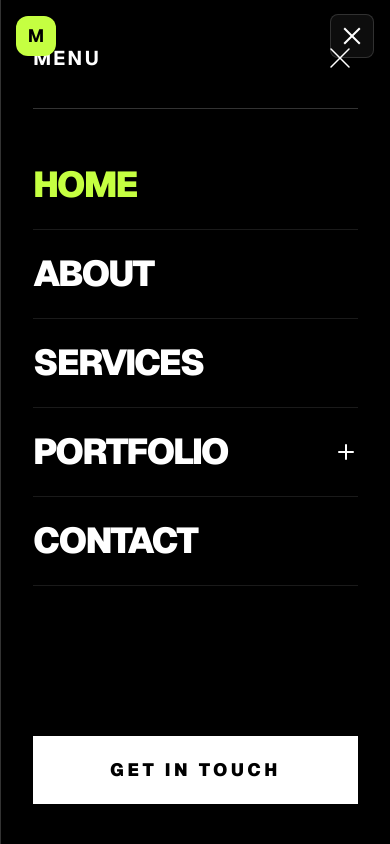
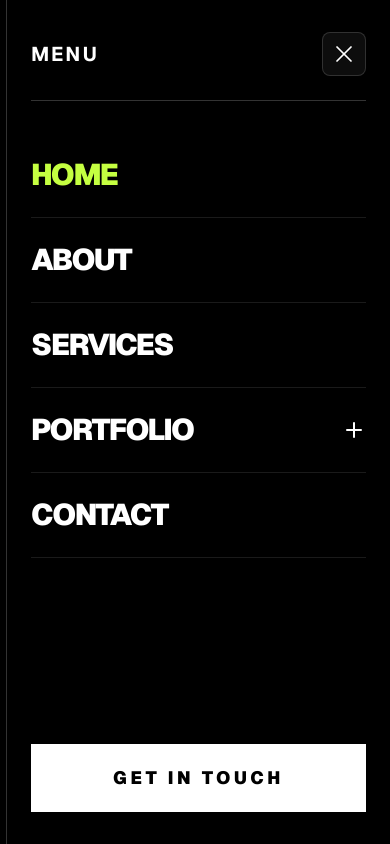
Before and after one commit to muneeraup/Portfolio, a Next.js app: page / in a window 390 px wide. Both pictures are taken after a click on the button "Menu". Shown: the top 844 px of the page. Built offline with nearby package versions, Linux system fonts and the light colour scheme.

Commit message:
Update portfolio

```diff
--- a/src/app/globals.css
+++ b/src/app/globals.css
@@ -22,13 +22,17 @@
 
 html {
   scroll-behavior: smooth;
+  overflow-x: clip;
+  max-width: 100%;
 }
 
 body {
   background: var(--background);
   color: var(--foreground);
   font-family: var(--font-geist-sans), system-ui, sans-serif;
-  overflow-x: hidden;
+  overflow-x: clip;
+  max-width: 100%;
+  position: relative;
 }
 
 ::selection {
--- a/src/app/layout.tsx
+++ b/src/app/layout.tsx
@@ -1,4 +1,4 @@
-import type { Metadata } from "next";
+import type { Metadata, Viewport } from "next";
 import { Geist, Geist_Mono } from "next/font/google";
 import AosInit from "@/components/AosInit";
 import "./globals.css";
@@ -17,6 +17,13 @@ export const metadata: Metadata = {
   title: "Muneer Ahmad | Full Stack Software Engineer",
   description:
     "Engineering modern and scalable software solutions. Transforming ideas into scalable, performant apps for real-world impact.",
+};
+
+export const viewport: Viewport = {
+  width: "device-width",
+  initialScale: 1,
+  maximumScale: 5,
+  viewportFit: "cover",
 };
 
 export default function RootLayout({
--- a/src/app/page.tsx
+++ b/src/app/page.tsx
@@ -13,9 +13,9 @@ import ScrollToTop from "@/components/ScrollToTop";
 
 export default function Home() {
   return (
-    <>
+    <div className="relative w-full max-w-[100vw] overflow-x-clip">
       <Navbar />
-      <main>
+      <main className="w-full overflow-x-clip">
         <Hero />
         <About />
         <Services />
@@ -28,6 +28,6 @@ export default function Home() {
       </main>
       <Footer />
       <ScrollToTop />
-    </>
+    </div>
   );
 }
--- a/src/components/Experience.tsx
+++ b/src/components/Experience.tsx
@@ -98,7 +98,7 @@ export default function Experience() {
           </div>
         </div>
 
-        <div className="relative mt-14 space-y-8 pl-8 sm:pl-10">
+        <div className="relative mt-14 space-y-8 overflow-x-clip pl-8 sm:pl-10">
           <div className="absolute bottom-4 left-[7px] top-3 w-px bg-accent/20 sm:left-[9px]" />
 
           {experiences.map((job, index) => (
--- a/src/components/Hero.tsx
+++ b/src/components/Hero.tsx
@@ -40,7 +40,7 @@ export default function Hero() {
         </div>
 
         <h1
-          className="mb-6 text-[2.5rem] leading-[1.15] font-extrabold tracking-tight text-white sm:text-5xl md:text-6xl lg:text-7xl"
+          className="mb-6 text-[2rem] leading-[1.15] font-extrabold tracking-tight text-white break-words sm:text-5xl md:text-6xl lg:text-7xl"
           data-aos="fade-up"
           data-aos-delay="150"
         >
--- a/src/components/Navbar.tsx
+++ b/src/components/Navbar.tsx
@@ -57,9 +57,17 @@ export default function Navbar() {
   }, []);
 
   useEffect(() => {
-    document.body.style.overflow = open ? "hidden" : "";
+    const { body, documentElement } = document;
+    if (open) {
+      body.style.overflow = "hidden";
+      documentElement.style.overflow = "hidden";
+    } else {
+      body.style.overflow = "";
+      documentElement.style.overflow = "";
+    }
     return () => {
-      document.body.style.overflow = "";
+      body.style.overflow = "";
+      documentElement.style.overflow = "";
     };
   }, [open]);
 
@@ -85,6 +93,7 @@ export default function Navbar() {
   };
 
   return (
+    <>
     <header
       className={`fixed inset-x-0 top-0 z-50 transition-all duration-300 ease-in-out ${
         scrolled
@@ -166,35 +175,33 @@ export default function Navbar() {
           </Link>
           <button
             type="button"
-            className="relative z-[60] flex h-11 w-11 cursor-pointer flex-col items-end justify-center gap-1.5 rounded-lg border border-white/15 bg-white/5 px-2.5 md:hidden"
-            aria-label={open ? "Close menu" : "Menu"}
+            className={`relative z-[60] flex h-11 w-11 cursor-pointer flex-col items-end justify-center gap-1.5 rounded-lg border border-white/15 bg-white/5 px-2.5 md:hidden ${
+              open ? "pointer-events-none opacity-0" : "opacity-100"
+            }`}
+            aria-label="Menu"
             aria-expanded={open}
             aria-controls="mobile-sidebar"
-            onClick={() => (open ? closeMenu() : openMenu())}
+            onClick={openMenu}
           >
-            <span
-              className={`block h-0.5 w-full origin-center bg-white transition-all duration-300 ${
-                open ? "translate-y-[4px] rotate-45" : ""
-              }`}
-            />
-            <span
-              className={`block h-0.5 w-3/4 bg-white transition-all duration-300 ${
-                open ? "w-full -translate-y-[4px] -rotate-45" : ""
-              }`}
-            />
+            <span className="block h-0.5 w-full bg-white" />
+            <span className="block h-0.5 w-3/4 bg-white" />
           </button>
         </div>
       </nav>
+    </header>
 
-      {/* Mobile overlay + drawer — always mounted for reliable open/close */}
+      {/* Clip wrapper prevents closed drawer from creating horizontal scroll */}
       <div
-        className={`fixed inset-0 z-50 bg-black/80 transition-opacity duration-500 md:hidden ${
-          open
-            ? "pointer-events-auto opacity-100"
-            : "pointer-events-none opacity-0"
+        className={`fixed inset-0 z-[70] md:hidden ${
+          open ? "pointer-events-auto" : "pointer-events-none"
+        }`}
+        aria-hidden={!open}
+      >
+        <div
+          className={`absolute inset-0 bg-black/80 transition-opacity duration-500 ${
+            open ? "opacity-100" : "opacity-0"
           }`}
           onClick={closeMenu}
-        aria-hidden={!open}
         />
 
         <aside
@@ -202,28 +209,25 @@ export default function Navbar() {
           role="dialog"
           aria-modal="true"
           aria-label="Mobile navigation"
-        aria-hidden={!open}
-        className={`fixed top-0 right-0 z-50 h-full w-full transform border-l border-white/20 bg-black transition-transform duration-500 ease-[cubic-bezier(0.16,1,0.3,1)] sm:w-[25rem] md:hidden ${
-          open
-            ? "pointer-events-auto translate-x-0"
-            : "pointer-events-none translate-x-full"
+          className={`absolute inset-y-0 right-0 flex h-full w-[min(100%,24rem)] flex-col border-l border-white/20 bg-black transition-transform duration-500 ease-[cubic-bezier(0.16,1,0.3,1)] ${
+            open ? "translate-x-0" : "translate-x-full"
           }`}
         >
-        <div className="relative z-10 flex h-full flex-col px-8 py-10">
-          <div className="mb-8 flex items-center justify-between border-b border-white/20 pb-8">
+        <div className="relative z-10 flex h-full flex-col overflow-x-hidden px-6 py-8 sm:px-8 sm:py-10">
+          <div className="mb-8 flex items-center justify-between border-b border-white/20 pb-6">
             <h2 className="text-xl font-bold uppercase tracking-widest text-white">
               Menu
             </h2>
             <button
               type="button"
-              className="group flex items-center justify-center text-white transition-colors duration-300 hover:text-accent focus-visible:outline-none"
+              className="group inline-flex h-11 w-11 shrink-0 items-center justify-center rounded-lg border border-white/15 bg-white/5 text-white transition-colors duration-300 hover:border-accent/40 hover:text-accent focus-visible:outline-none"
               aria-label="Close menu"
               onClick={closeMenu}
             >
               <X
                 className="transition-transform duration-500 group-hover:rotate-90"
-                size={36}
-                strokeWidth={1}
+                size={28}
+                strokeWidth={1.5}
               />
             </button>
           </div>
@@ -252,7 +256,7 @@ export default function Navbar() {
                         aria-expanded={mobilePortfolioOpen}
                       >
                             <span
-                          className={`text-4xl font-black uppercase tracking-tighter transition-colors duration-300 sm:text-5xl ${
+                              className={`text-3xl font-black uppercase tracking-tighter transition-colors duration-300 sm:text-5xl ${
                                 itemActive || mobilePortfolioOpen
                                   ? "text-accent"
                                   : "text-white group-hover:text-accent"
@@ -311,7 +315,7 @@ export default function Navbar() {
                     onClick={closeMenu}
                   >
                     <span
-                      className={`text-4xl font-black uppercase tracking-tighter transition-colors duration-300 sm:text-5xl ${
+                      className={`text-3xl font-black uppercase tracking-tighter transition-colors duration-300 sm:text-5xl ${
                         itemActive
                           ? "text-accent"
                           : "text-white group-hover:text-accent"
@@ -341,6 +345,7 @@ export default function Navbar() {
           </div>
         </div>
         </aside>
-    </header>
+      </div>
+    </>
   );
 }
```
Lines whose indentation alone changed are shown as unchanged.
